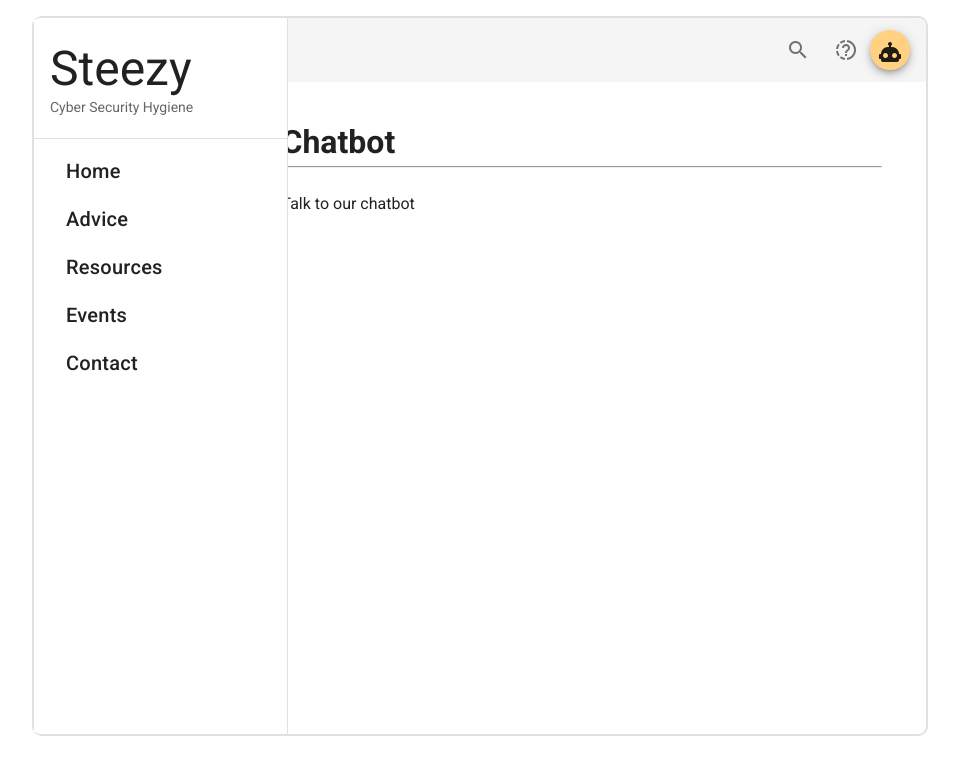
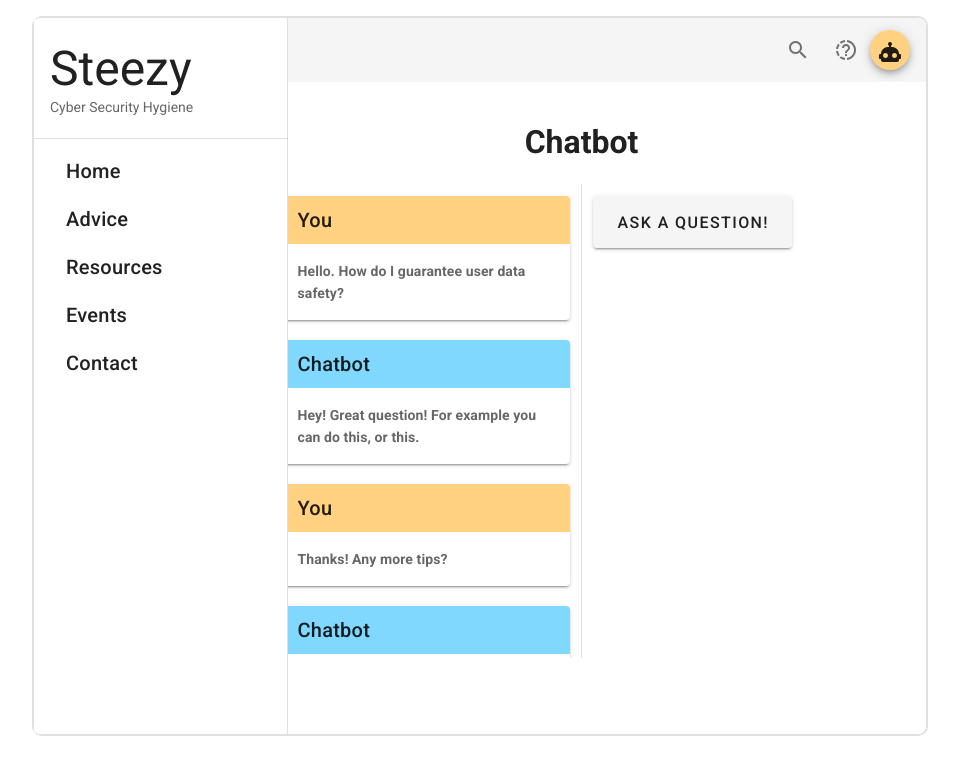
Before and after one commit to IngvarBaranin/G48_steezy, a Vue app: page /chatbot in a window 1280 px wide. Shown: the top 774 px of the page, without its empty margins (160-1119 px from the left). Built offline with nearby package versions, Linux system fonts and the light colour scheme.

Commit message:
Added initial chatbot view

```diff
--- a/src/views/Advice.vue
+++ b/src/views/Advice.vue
@@ -1,7 +1,6 @@
 <template>
     <div class="advice">
-        <h1>Advice</h1>
-        <hr>
+        <h1 style="text-align: center">Advice</h1>
         <br>
 
 
--- a/src/views/Chatbot.vue
+++ b/src/views/Chatbot.vue
@@ -1,8 +1,163 @@
 <template>
     <div class="chatbot">
-    <h1> Chatbot </h1>
-    <hr>
-    <br>
-    <p>Talk to our chatbot</p>
-</div>
+        <h1 style="text-align: center; margin-bottom: 30px"> Chatbot </h1>
+
+        <v-row>
+            <v-col>
+                <v-card class="chatbox">
+                    <v-toolbar
+                            class="orange accent-1"
+                            dense
+                            flat
+                    >
+                        <v-toolbar-title class="title">
+                            You
+                        </v-toolbar-title>
+                    </v-toolbar>
+                    <v-card-text class="font-weight-bold">
+                        Hello. How do I guarantee user data safety?
+                    </v-card-text>
+                </v-card>
+
+                <v-card class="chatbox">
+                    <v-toolbar
+                            class="light-blue accent-1"
+                            dense
+                            flat
+                    >
+                        <v-toolbar-title class="title">
+                            Chatbot
+                        </v-toolbar-title>
+                    </v-toolbar>
+                    <v-card-text class="font-weight-bold">
+                        Hey! Great question! For example you can do this, or this.
+                    </v-card-text>
+                </v-card>
+
+                <v-card class="chatbox">
+                    <v-toolbar
+                            class="orange accent-1"
+                            dense
+                            flat
+                    >
+                        <v-toolbar-title class="title">
+                            You
+                        </v-toolbar-title>
+                    </v-toolbar>
+                    <v-card-text class="font-weight-bold">
+                        Thanks! Any more tips?
+                    </v-card-text>
+                </v-card>
+
+
+                <v-card class="chatbox">
+                    <v-toolbar
+                            class="light-blue accent-1"
+                            dense
+                            flat
+                    >
+                        <v-toolbar-title class="title">
+                            Chatbot
+                        </v-toolbar-title>
+                    </v-toolbar>
+                    <v-card-text class="caption">
+                        (Chatbot is thinking...)
+                        <v-progress-circular :value="20" indeterminate style="margin-left: 12vw"></v-progress-circular>
+                    </v-card-text>
+                </v-card>
+
+            </v-col>
+            <v-divider
+                    vertical
+            ></v-divider>
+            <v-col>
+                <v-btn
+                        elevation="2"
+                        x-large
+                        type="submit"
+                        v-on:click="openForm()"
+                > Ask a question!
+                </v-btn>
+
+                <div class="chat-popup" id="myForm">
+                    <v-card
+                            elevation="2"
+                            outlined
+                    >
+                        <form action="#">
+
+                            <v-textarea
+                                    style="padding:10px"
+                                    background-color="white"
+                                    required
+                                    name="msg"
+                                    outlined
+                                    label="Ask a question!"
+                                    value=""
+                            ></v-textarea>
+                            <v-row class="buttons">
+                                <v-col>
+                                    <v-btn
+                                            elevation="2"
+                                            x-large
+                                            type="submit"
+                                    > Send
+                                    </v-btn>
+                                </v-col>
+
+                                <v-col>
+                                    <v-btn
+                                            class="deep-orange accent-1"
+                                            elevation="2"
+                                            x-large
+                                            type="submit"
+                                            v-on:click="closeForm()"
+                                    > Close
+                                    </v-btn>
+                                </v-col>
+
+
+                            </v-row>
+                        </form>
+                    </v-card>
+                </div>
+            </v-col>
+        </v-row>
+
+    </div>
+
 </template>
+
+
+<script>
+    export default ({
+        methods: {
+            openForm: function () {
+                document.getElementById("myForm").style.display = "block";
+            },
+            closeForm: function () {
+                document.getElementById("myForm").style.display = "none";
+            }
+        }
+    })
+</script>
+
+<style>
+
+    .chatbox {
+        margin-bottom: 20px;
+
+    }
+
+    /* The popup chat - hidden by default */
+    .chat-popup {
+        display: none;
+        border: 3px solid #f1f1f1;
+    }
+
+    .buttons {
+        margin-left: 50px;
+        padding-bottom: 20px;
+    }
+
+</style>
```
